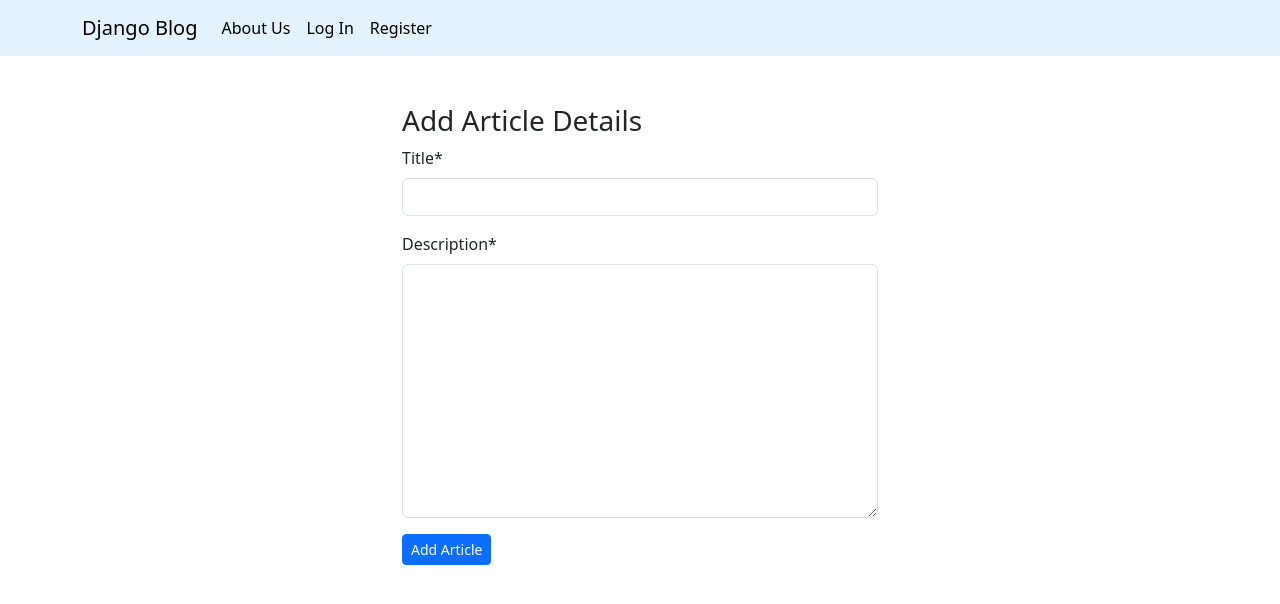
After one commit to rajagondap/learning_project, a Django app: page /add/ in a window 1280 px wide. The commit adds this page. Shown: the top 604 px of the page. Run offline with Django 4.2, Linux system fonts and the light colour scheme; some libraries are stand-ins or nearby versions.

Commit message:
Made some changes to add articles, change passwords, logout

```diff
--- a/Blog/articles/forms.py
+++ b/Blog/articles/forms.py
@@ -1,5 +1,6 @@
 from django import forms
 from django.contrib.auth.models import User
+from .models import Article
 
 
 class LoginForm(forms.Form):
@@ -20,3 +21,9 @@ class UserRegistration(forms.ModelForm):
         if cd['password'] != cd['password2']:
             raise forms.ValidationError(' Password do not match')
         return cd['password2']
+
+
+class ArticleRegistrationForm(forms.ModelForm):
+    class Meta:
+        model = Article
+        fields = ('title', 'description')
--- /dev/null
+++ b/Blog/articles/templates/account/add_article.html
@@ -0,0 +1,30 @@
+{% extends 'base.html'%}
+{% load crispy_forms_tags %}
+
+{% block title %} Add Article {% endblock %}
+
+{% block style %}
+    <style>
+        .article_style{
+        width:500px;
+        margin:auto;
+        }
+
+    </style>
+
+{% endblock %}
+
+{% block body %}
+  <div class="container mt-5 article_style">
+    <h3>Add Article Details</h3>
+    <form action="" method = "post" novalidate>
+      {% csrf_token %}
+      {{article_form | crispy}}
+
+
+        <input type="submit" value="Add Article" class="btn btn-primary btn-sm">
+    </form>
+
+  </div>
+
+{% endblock %}
--- a/Blog/articles/templates/navbar.html
+++ b/Blog/articles/templates/navbar.html
@@ -15,38 +15,50 @@
 
 <nav class="navbar navbar-expand-lg navbar navbar-light" style="background-color: #e3f2fd;">
   <div class="container">
-    <a class="navbar-brand" href="#">
+    <a class="navbar-brand" href="{% url 'article_list' %}">
       Django Blog
     </a>
     <button class="navbar-toggler" type="button" data-bs-toggle="collapse" data-bs-target="#navbarSupportedContent" aria-controls="navbarSupportedContent" aria-expanded="false" aria-label="Toggle navigation">
       <span class="navbar-toggler-icon"></span>
     </button>
     <div class="collapse navbar-collapse" id="navbarSupportedContent">
-      <ul class="navbar-nav me-auto mb-2 mb-lg-0">
+      {% if request.user.is_authenticated %}
+        <ul class="navbar-nav me-auto mb-2 mb-lg-0 ">
             <li class="nav-item">
-          <a class="nav-link active" aria-current="page" href="#">Home</a>
+              <a class="nav-link active" aria-current="page" href="{% url 'article_list' %}">Home</a>
             </li>
             <li class="nav-item">
-          <a class="nav-link" href="#">Add Article</a>
+              <a class="nav-link" href="{% url 'article_form' %}">Add Article</a>
             </li>
             <li class="nav-item">
               <a class="nav-link active" aria-current="page" href="#">About Us</a>
             </li>
-        <li class="nav-item dropdown">
-          <a class="nav-link dropdown-toggle" href="#" role="button" data-bs-toggle="dropdown" aria-expanded="false">
-            Profile
-          </a>
-          <ul class="dropdown-menu">
-            <li><a class="dropdown-item" href="#">Add Avatar</a></li>
-            <li><a class="dropdown-item" href="#">Change Password</a></li>
-            <li><a class="dropdown-item" href="#">logout</a></li>
         </ul>
+      {%else %}
+        <ul class="navbar-nav mb-lg-0 ">
+          <li class="nav-item">
+            <a class="nav-link active" aria-current="page" href="#">About Us</a>
           </li>
           <li class="nav-item">
-          <a class="nav-link active" aria-current="page" href="#">Sign In</a>
+            <a class="nav-link active" aria-current="page" href="{% url 'login' %}">Log In</a>
           </li>
           <li class="nav-item">
-          <a class="nav-link active" aria-current="page" href="#">Register</a>
+            <a class="nav-link active" aria-current="page" href="{% url 'register' %}">Register</a>
+          </li>
+        </ul>
+      {% endif %}
+
+      {% if request.user.is_authenticated %}
+        <ul class="navbar-nav mb-lg-0 ">
+          <li class="nav-item dropdown mx-5" >
+            <a class="nav-link dropdown-toggle" href="#" role="button" data-bs-toggle="dropdown" aria-expanded="false">
+              Hi, {{request.user.username}}
+            </a>
+            <ul class="dropdown-menu left-links" >
+              <li><a class="dropdown-item" href="#">Add Avatar</a></li>
+              <li><a class="dropdown-item" href="{% url 'password-change' %}">Change Password</a></li>
+              <li><a class="dropdown-item" href="{% url 'logout' %}">logout</a></li>
+            </ul>
           </li>
         </ul>
         <form class="d-flex search_style" role="search">
@@ -54,6 +66,7 @@
           <input class="form-control me-2" type="search" placeholder="Search" aria-label="Search">
           <button class="btn btn-outline-dark" type="submit">Search</button>
         </form>
+      {% endif %}
     </div>
   </div>
 </nav>
--- a/Blog/articles/templates/registration/logged_out.html
+++ b/Blog/articles/templates/registration/logged_out.html
@@ -6,7 +6,7 @@
 
 {% block body %}
     <div class="container mt-4">
-        <p> You have been logged out, you can <a  href="{% url 'registration/login'}"> Log in </a> back</p>
+        <p> You have been logged out, you can <a  href="{% url 'login' %}"> Log in </a> back</p>
 
     </div>
 
--- a/Blog/articles/urls.py
+++ b/Blog/articles/urls.py
@@ -1,14 +1,16 @@
 
 from django.urls import path
-from .views import article_list, article_details, user_login, register
-from django.contrib.auth.views import LoginView, LogoutView
+from .views import article_list, article_details, register, article_form
+from django.contrib.auth.views import LoginView, LogoutView, PasswordChangeView, PasswordChangeDoneView
 
 urlpatterns = [
     path('', article_list, name='article_list'),
+    path('add/', article_form, name='article_form'),
     path('articles/<slug:slug>/', article_details, name='article_details'),
     # path('login/', user_login, name='login'),
     path('login/', LoginView.as_view(), name='login'),
     path('logout/', LogoutView.as_view(), name='logout'),
     path('register/', register, name='register'),
-
+    path('password-change/', PasswordChangeView.as_view(), name='password-change'),
+    path('password-change/done/', PasswordChangeDoneView.as_view(), name='password_change_done'),
 ]
--- a/Blog/articles/views.py
+++ b/Blog/articles/views.py
@@ -1,6 +1,6 @@
-from django.shortcuts import render, HttpResponse, get_object_or_404
+from django.shortcuts import render, HttpResponse, get_object_or_404, redirect
 from .models import Article
-from .forms import LoginForm, UserRegistration
+from .forms import LoginForm, UserRegistration, ArticleRegistrationForm
 from django.contrib.auth import authenticate, login
 
 
@@ -48,3 +48,17 @@ def register(request):
         user_form = UserRegistration()
 
     return render(request, 'account/register.html', {'user_form': user_form})
+
+
+def article_form(request):
+    if request.method == "POST":
+        article_form = ArticleRegistrationForm(request.POST)
+        if article_form.is_valid():
+            article = article_form.save(commit=False)
+            article.author = request.user
+            article.save()
+
+            return redirect('article_list')
+    else:
+        article_form = ArticleRegistrationForm()
+    return render(request, 'account/add_article.html', {'article_form': article_form})
```
Also changed, not shown: Blog/articles/templates/registration/password_change_done.html (added, +13 -0 lines), Blog/articles/templates/registration/password_change_form.html (added, +31 -0 lines), Blog/db.sqlite3. Lines whose indentation alone changed are shown as unchanged.
